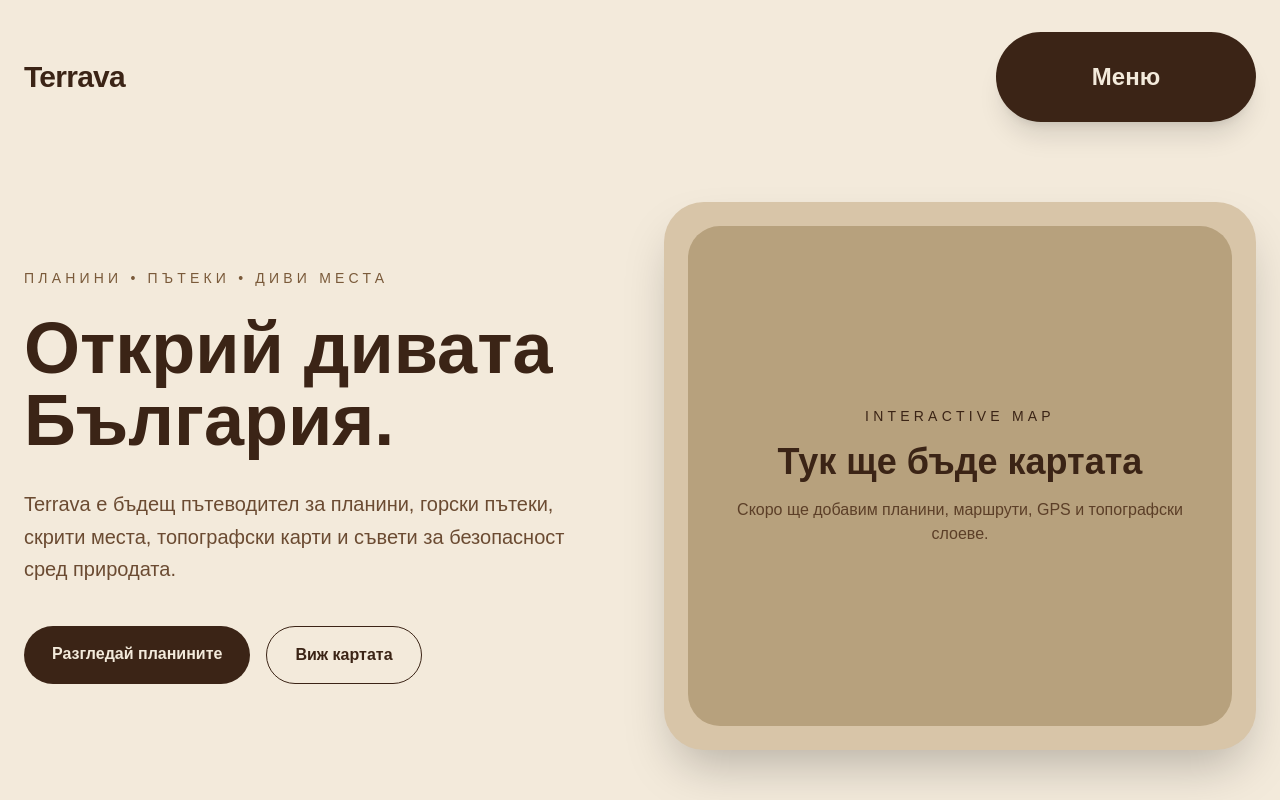
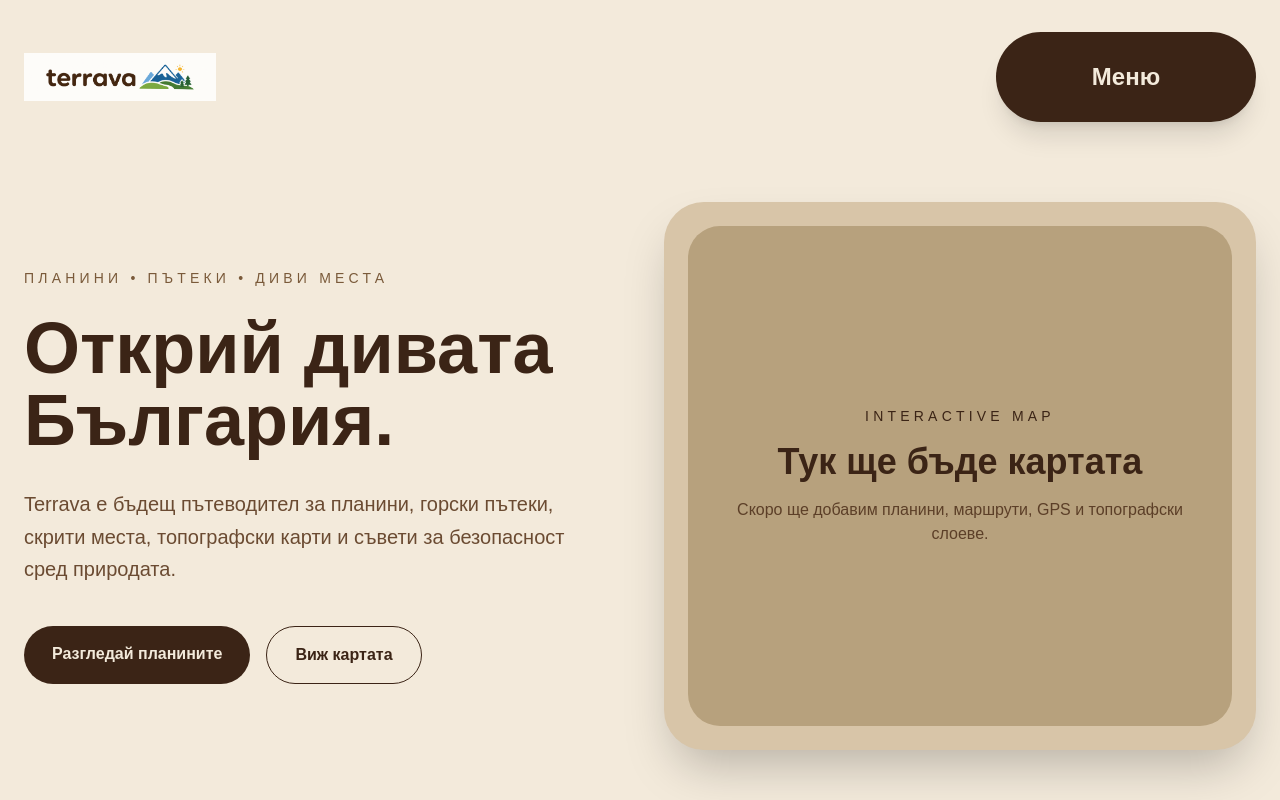
Before and after one commit to hroko9898-lab/terrava, a Next.js app: page / in a window 1280 px wide. Shown: the top 800 px of the page. Built offline with nearby package versions, Linux system fonts and the light colour scheme.

Commit message:
Add Terrava logo

```diff
--- a/app/page.tsx
+++ b/app/page.tsx
@@ -3,7 +3,11 @@ export default function Home() {
     <main className="min-h-screen bg-[#f3eadb] text-[#3b2416] overflow-x-hidden">
       <section className="px-6 py-8 max-w-7xl mx-auto">
       <nav className="flex items-center justify-between mb-20">
-  <h1 className="text-3xl font-bold tracking-tight">Terrava</h1>
+  <img
+  src="/terrava-logo.png"
+  alt="Terrava"
+  className="h-12 w-auto"
+/>
 
   <details className="relative">
   <summary className="bg-[#3b2416] text-[#f3eadb] w-[170px] h-[64px] md:w-[260px] md:h-[90px] rounded-full text-lg md:text-2xl font-bold cursor-pointer shadow-xl flex items-center justify-center">
```
Also changed, not shown: public/terrava-logo.png (added).
